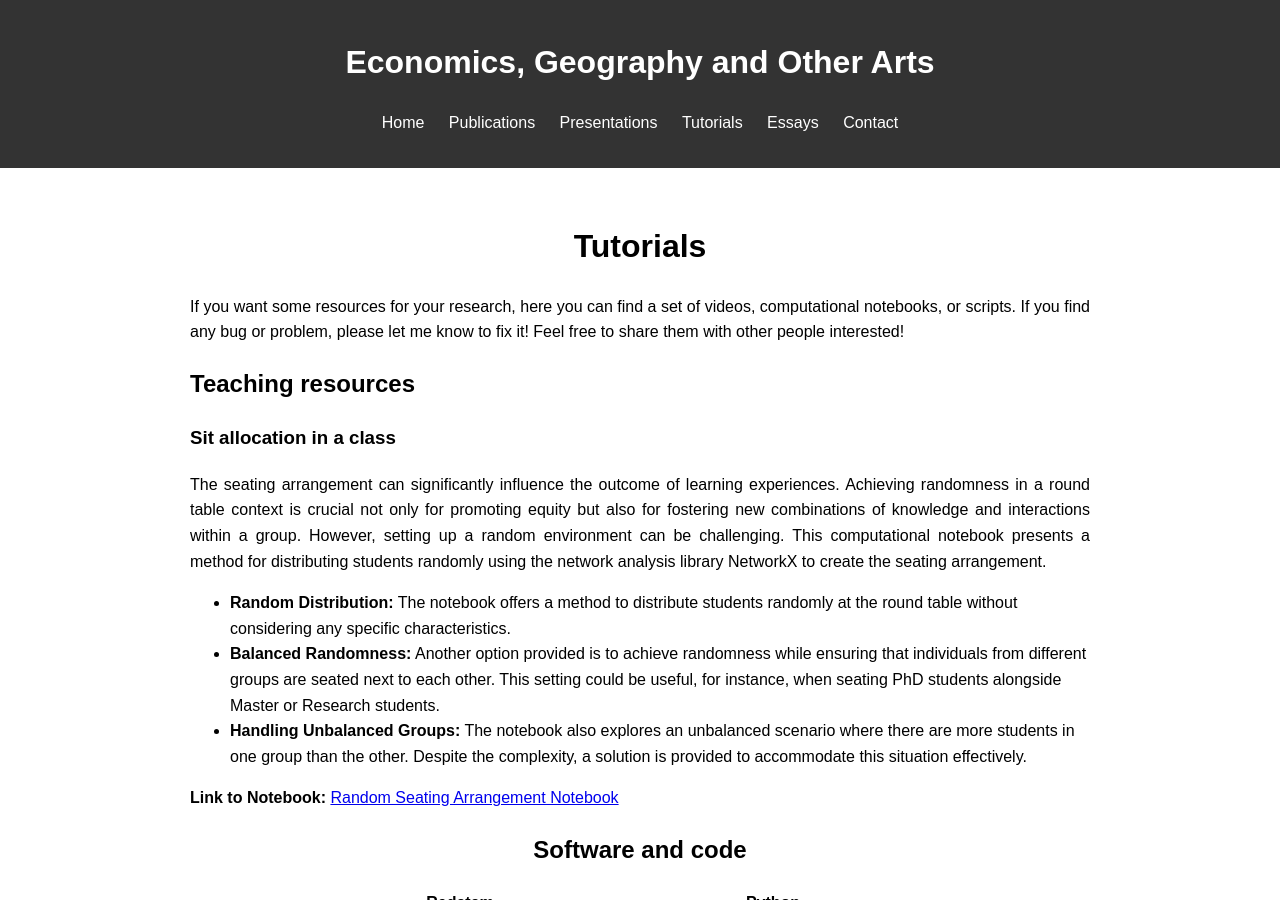
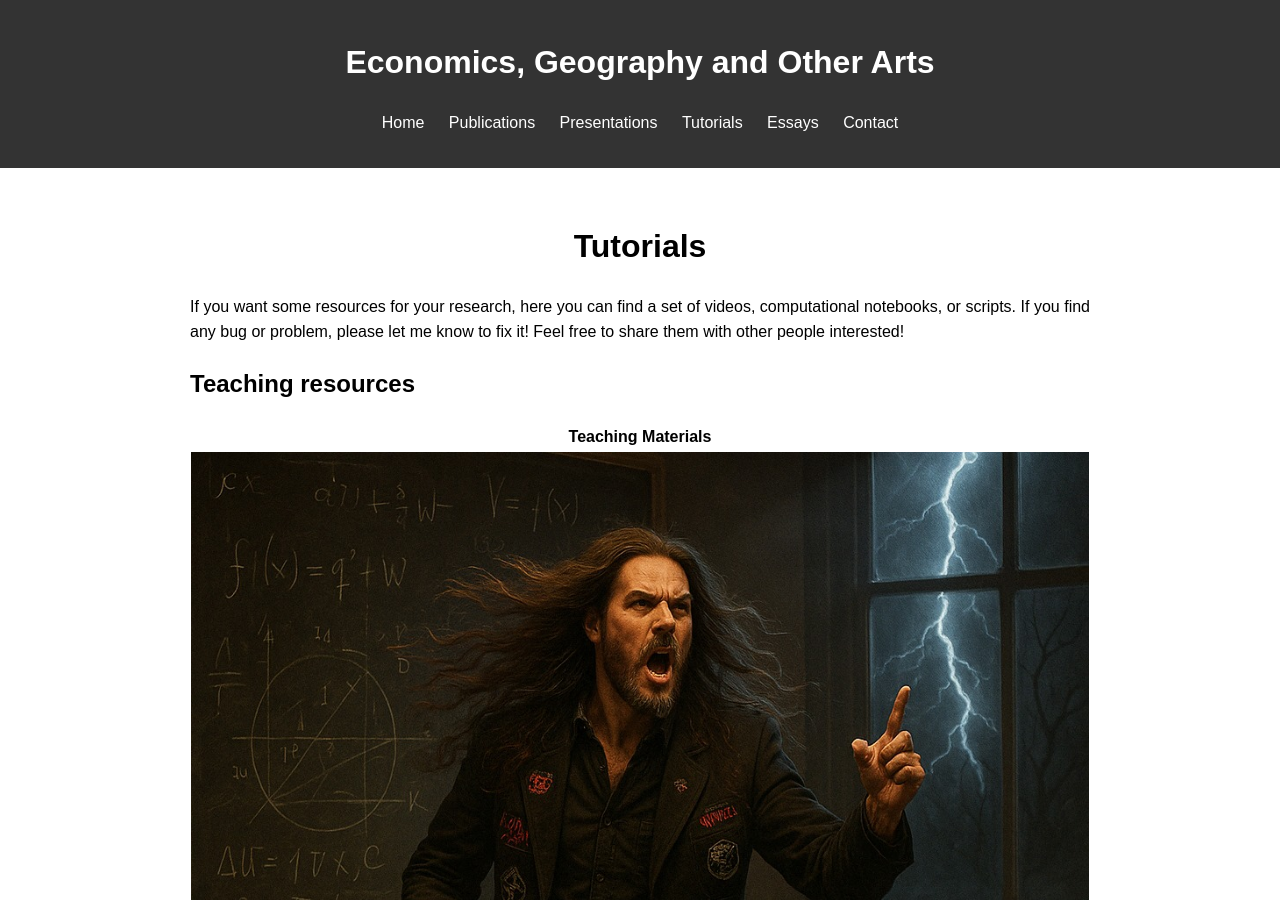
Before and after one commit to Favioleiva/favioleiva.github.io, a Jekyll site: the page built from tutorials.html, in a window 1280 px wide and 900 px high. Built offline with Jekyll 4.4.1, drawn with Linux system fonts in a browser that asks for light colours; nearby versions of some CDN libraries.

Commit message:
Update tutorials.html

```diff
--- a/tutorials.html
+++ b/tutorials.html
@@ -14,25 +14,18 @@ permalink: /tutorials/
 
     <h2> Teaching resources</h2>
 
-    <h3>Sit allocation in a class</h3>
-
-    <p>
-        The seating arrangement can significantly influence the outcome of learning experiences. Achieving randomness in a round table context is crucial not only for promoting equity but also for fostering new combinations of knowledge and interactions within a group.
-        However, setting up a random environment can be challenging. This computational notebook presents a method for distributing students randomly using the network analysis library NetworkX to create the seating arrangement.
-    </p>
-
-    <ul>
-        <li><strong>Random Distribution:</strong> The notebook offers a method to distribute students randomly at the round table without considering any specific characteristics.</li>
-        <li><strong>Balanced Randomness:</strong> Another option provided is to achieve randomness while ensuring that individuals from different groups are seated next to each other. This setting could be useful, for instance, when seating PhD students alongside Master or Research students.</li>
-        <li><strong>Handling Unbalanced Groups:</strong> The notebook also explores an unbalanced scenario where there are more students in one group than the other. Despite the complexity, a solution is provided to accommodate this situation effectively.</li>
-    </ul>
-
-    <p>
-        <strong>Link to Notebook:</strong>
-        <a href="https://colab.research.google.com/drive/17_OtGULUDAgJDXVVphjcIraeVN_raJHd?usp=sharing">
-            Random Seating Arrangement Notebook
-        </a>
-    </p>
+    <table style="margin: auto; text-align: center; border-collapse: collapse;">
+        <tr>
+            <th>Teaching Materials</th>
+        </tr>
+        <tr>
+            <td>
+                <a href="/tutorials/teaching">
+                    <img src="/images/MetalProfessor.jpg" alt="Teaching">
+                </a>
+            </td>
+        </tr>
+    </table>
 
     <h2 style="text-align: center;"> Software and code</h2>
 
```
